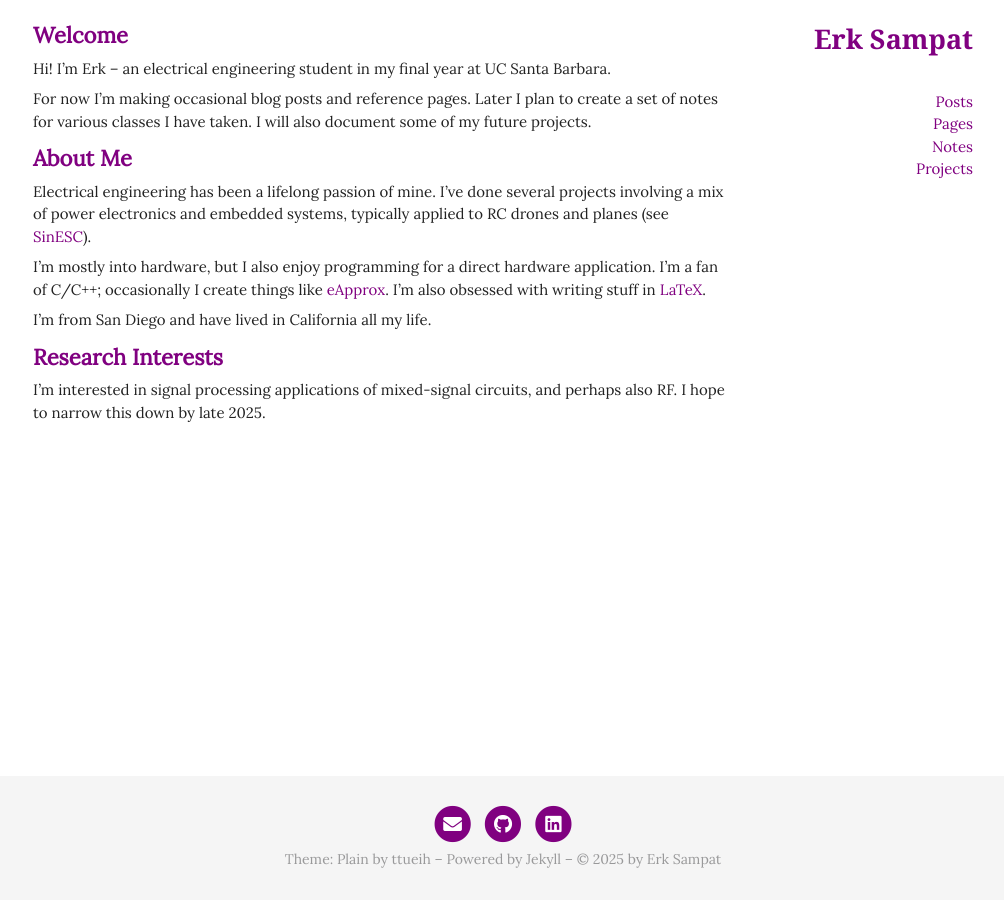
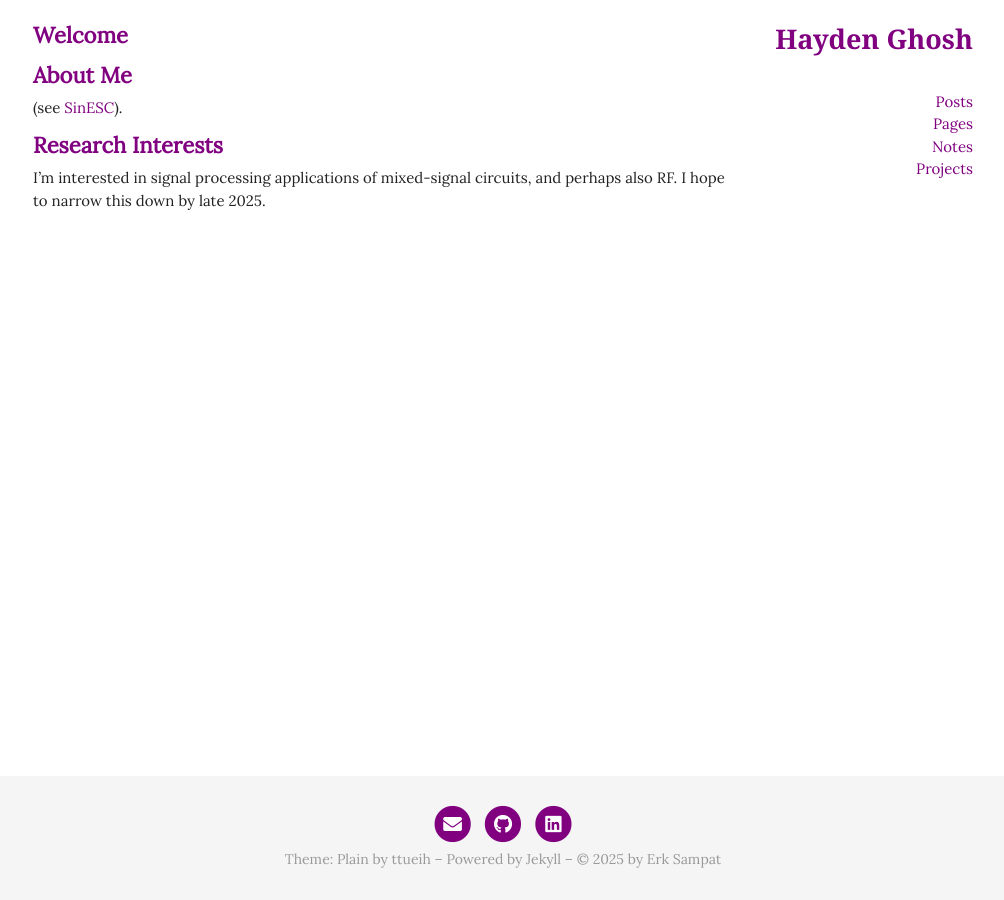
Before and after one commit to haydenghosh/haydenghosh.github.io, a Jekyll site: the page built from index.md, in a window 1280 px wide. Shown: the whole page, without its empty margins (137-1141 px from the left). Built offline with Jekyll 4.4.1, drawn with Linux system fonts in a browser that asks for light colours; nearby versions of some CDN libraries.

Commit message:
initial modifications

```diff
--- a/_config.yml
+++ b/_config.yml
@@ -6,9 +6,9 @@
 # 'jekyll serve'. If you change this file, please restart the server process.
 
 # Site settings
-title: "Erk Sampat"
-email: esampat@ucsb.edu
-description: Erk Sampat's website.
+title: "Hayden Ghosh"
+email: haydenghosh7@gmail.com
+description: Hayden Ghosh's website.
 baseurl: "" # the subpath of your site, e.g. "/blog" or "" for without any subpath
 url: "http://haydenghosh.github.io" # the base hostname & protocol for your site
 
@@ -26,9 +26,9 @@ font-family: ['Lora', serif]
 # You can reorder the items to define the link order.
 # If you want to add a new link that isn't here, you'll need to also edit the file _data/social_networks.yml
 social_accounts:
-  email: "esampat@ucsb.edu"
-  github: SAR-mango
-  linkedin: erk-sampat-500331245
+  email: "haydenghosh7@gmail.com"
+  github: haydenghosh
+  linkedin: haydenghosh
 
 # Enable collections
 # you can add more collection or remove collection by configuring the below variables.
--- a/index.md
+++ b/index.md
@@ -4,16 +4,9 @@ title: About Me
 ---
 
 ## Welcome
-Hi! I'm Erk – an electrical engineering student in my final year at UC Santa Barbara.
-
-For now I'm making occasional blog posts and reference pages. Later I plan to create a set of notes for various classes I have taken. I will also document some of my future projects.
 
 ## About Me
-Electrical engineering has been a lifelong passion of mine. I've done several projects involving a mix of power electronics and embedded systems, typically applied to RC drones and planes (see [SinESC](https://github.com/SAR-mango/SinESC)).
-
-I'm mostly into hardware, but I also enjoy programming for a direct hardware application. I'm a fan of C/C++; occasionally I create things like [eApprox](https://github.com/SAR-mango/eApprox). I'm also obsessed with writing stuff in [LaTeX](https://github.com/SAR-mango/latex-templates).
-
-I'm from San Diego and have lived in California all my life.
+(see [SinESC](https://github.com/SAR-mango/SinESC)).
 
 ## Research Interests
 I'm interested in signal processing applications of mixed-signal circuits, and perhaps also RF. I hope to narrow this down by late 2025.
```
